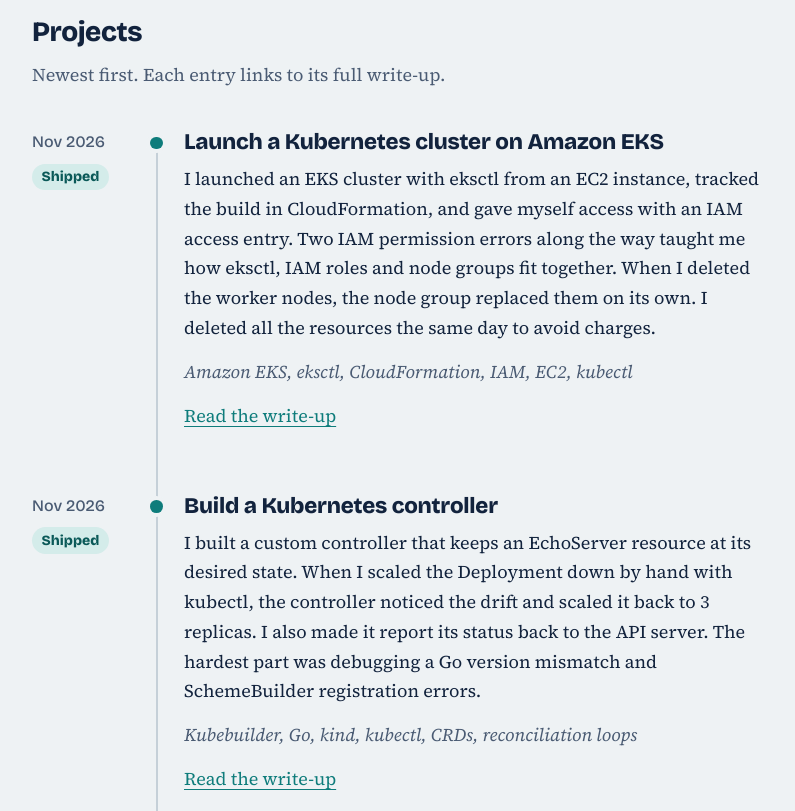
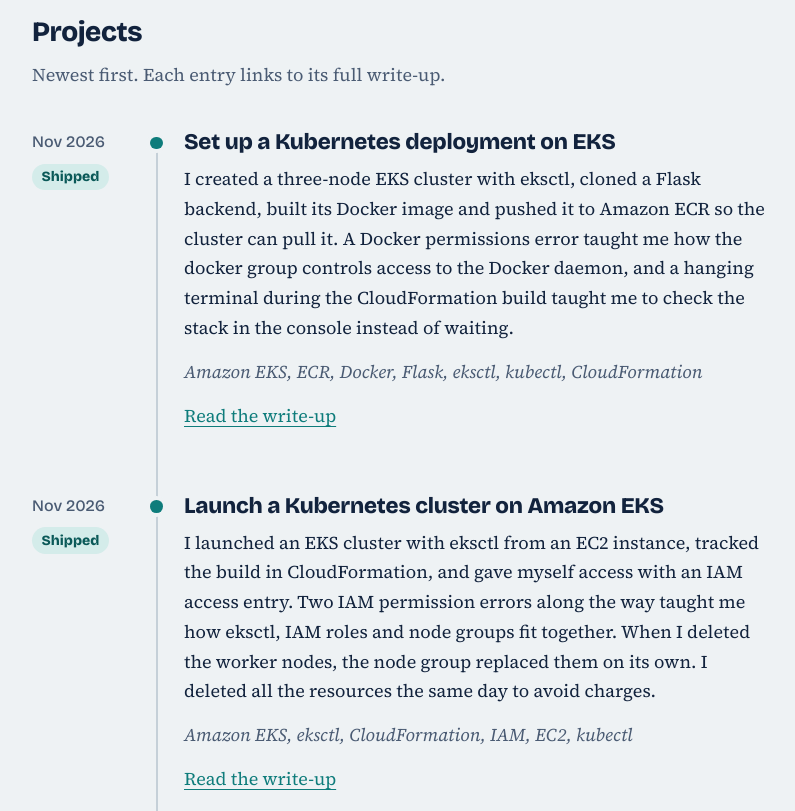
Before and after one commit to DevOpsAvatar/DevOpsAvatar.github.io, a plain HTML site: page index.html in a window 1280 px wide. Shown: the part 700-1511 px from the top of the page, without its empty margins (240-1035 px from the left). Drawn offline with nearby package versions, Linux system fonts and the light colour scheme.

Commit message:
Add Kubernetes deployment project to portfolio
Co-Authored-By: Claude Sonnet 5.5 <noreply@anthropic.com>
Claude-Session: https://claude.ai/code/session_01Ht4zMqSEYHrUWzTVj81B5G

```diff
--- a/index.html
+++ b/index.html
@@ -36,6 +36,25 @@
       <p class="section-note">Newest first. Each entry links to its full write-up.</p>
 
       <ol class="log">
+        <li class="entry">
+          <div class="when">
+            <time datetime="2026-11">Nov 2026</time>
+            <span class="status shipped">Shipped</span>
+          </div>
+          <article>
+            <h3>Set up a Kubernetes deployment on EKS</h3>
+            <p>
+              I created a three-node EKS cluster with eksctl, cloned a Flask backend, built
+              its Docker image and pushed it to Amazon ECR so the cluster can pull it. A
+              Docker permissions error taught me how the docker group controls access to the
+              Docker daemon, and a hanging terminal during the CloudFormation build taught me
+              to check the stack in the console instead of waiting.
+            </p>
+            <p class="tools">Amazon EKS, ECR, Docker, Flask, eksctl, kubectl, CloudFormation</p>
+            <p><a href="https://github.com/DevOpsAvatar/cloud-architecture-projects-AWS-Azure-GCP/tree/main/set-up-kubernetes-deployment">Read the write-up</a></p>
+          </article>
+        </li>
+
         <li class="entry">
           <div class="when">
             <time datetime="2026-11">Nov 2026</time>
```
